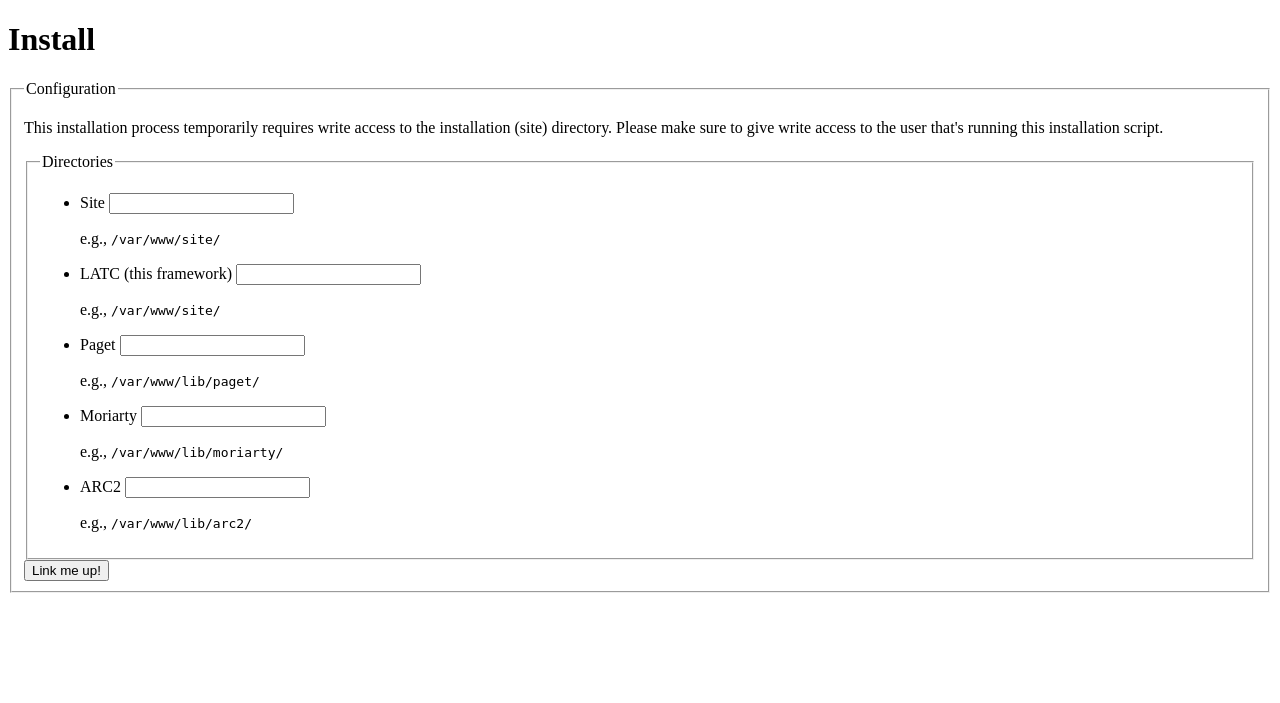
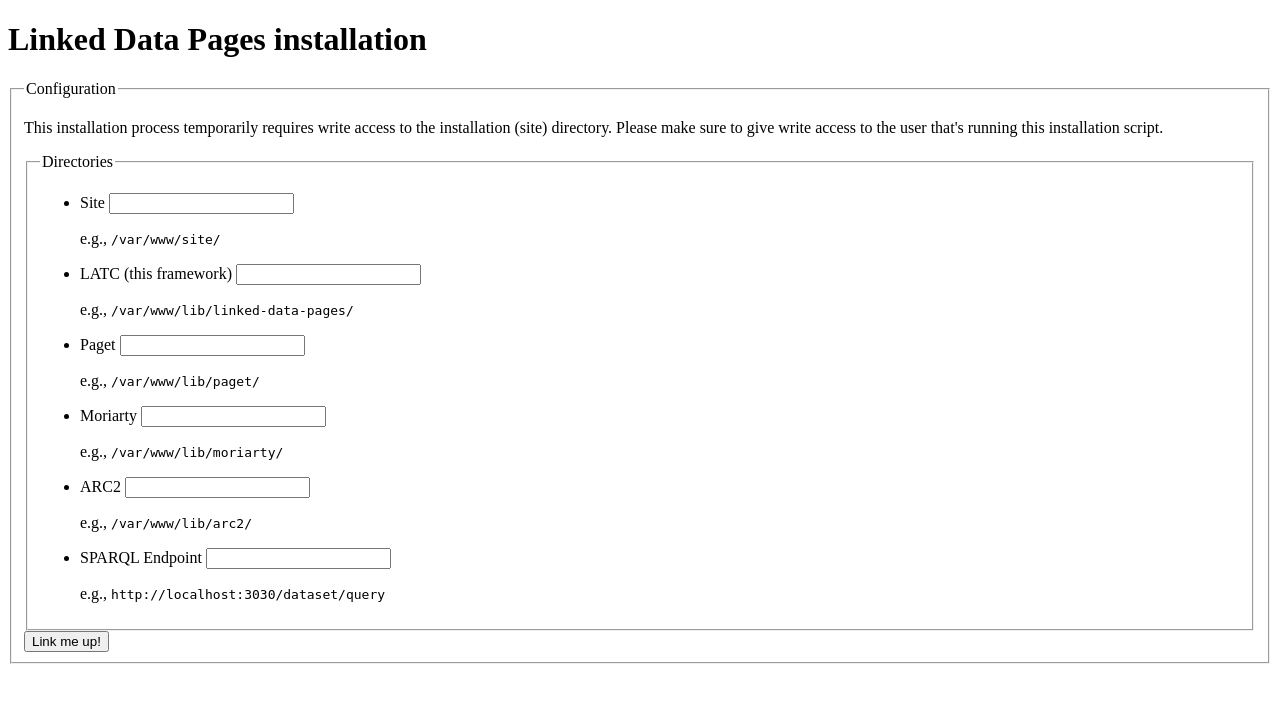
Before and after one commit to csarven/linked-data-pages, a PHP site: page /dataset/install.php in a window 1280 px wide. Shown: the top 703 px of the page. Run offline with PHP 8.4, Linux system fonts and the light colour scheme; data that the repository does not hold is empty; some libraries are stand-ins or nearby versions.

Commit message:
Added SPARQL endpoint to installation form

```diff
--- a/install.php
+++ b/install.php
@@ -35,7 +35,7 @@ define('PAGET_DIR', '{$this->post['dir_paget']}');
 define('MORIARTY_DIR', '{$this->post['dir_moriarty']}');
 define('MORIARTY_ARC_DIR', '{$this->post['dir_arc2']}');
 
-define('STORE_URI', 'http://localhost:3030/cso/query');
+define('STORE_URI', '{$this->post['sparql_endpoint']}');
 
 require_once LATC_DIR . 'classes/LATC_Config.php';
 require_once LATC_DIR . 'classes/LATC.php';
@@ -67,7 +67,7 @@ PUBLIC "-//W3C//DTD XHTML 1.0 Strict//EN"
             <div id="core">
                 <div id="content">
                      <div id="content_inner">
-                        <h1>Install</h1>
+                        <h1>Linked Data Pages installation</h1>
 {$this->handleInstall()}
                    </div>
                 </div>
@@ -102,7 +102,7 @@ EOD;
             'dir_latc' => '
                             <label for="dir_latc">LATC (this framework)</label>
                             <input type="text" id="dir_latc" name="dir_latc" value="'.$this->post['dir_latc'].'"/>
-                            <p class="form_guide">e.g., <code>/var/www/site/</code></p>
+                            <p class="form_guide">e.g., <code>/var/www/lib/linked-data-pages/</code></p>
             ',
             'dir_paget' => '
                             <label for="dir_paget">Paget</label>
@@ -118,6 +118,11 @@ EOD;
                             <label for="dir_arc2">ARC2</label>
                             <input type="text" id="dir_arc2" name="dir_arc2" value="'.$this->post['dir_arc2'].'"/>
                             <p class="form_guide">e.g., <code>/var/www/lib/arc2/</code></p>
+            ',
+            'sparql_endpoint' => '
+                            <label for="sparql_endpoint">SPARQL Endpoint</label>
+                            <input type="text" id="sparql_endpoint" name="sparql_endpoint" value="'.$this->post['sparql_endpoint'].'"/>
+                            <p class="form_guide">e.g., <code>http://localhost:3030/dataset/query</code></p>
             '
         );
 
```
